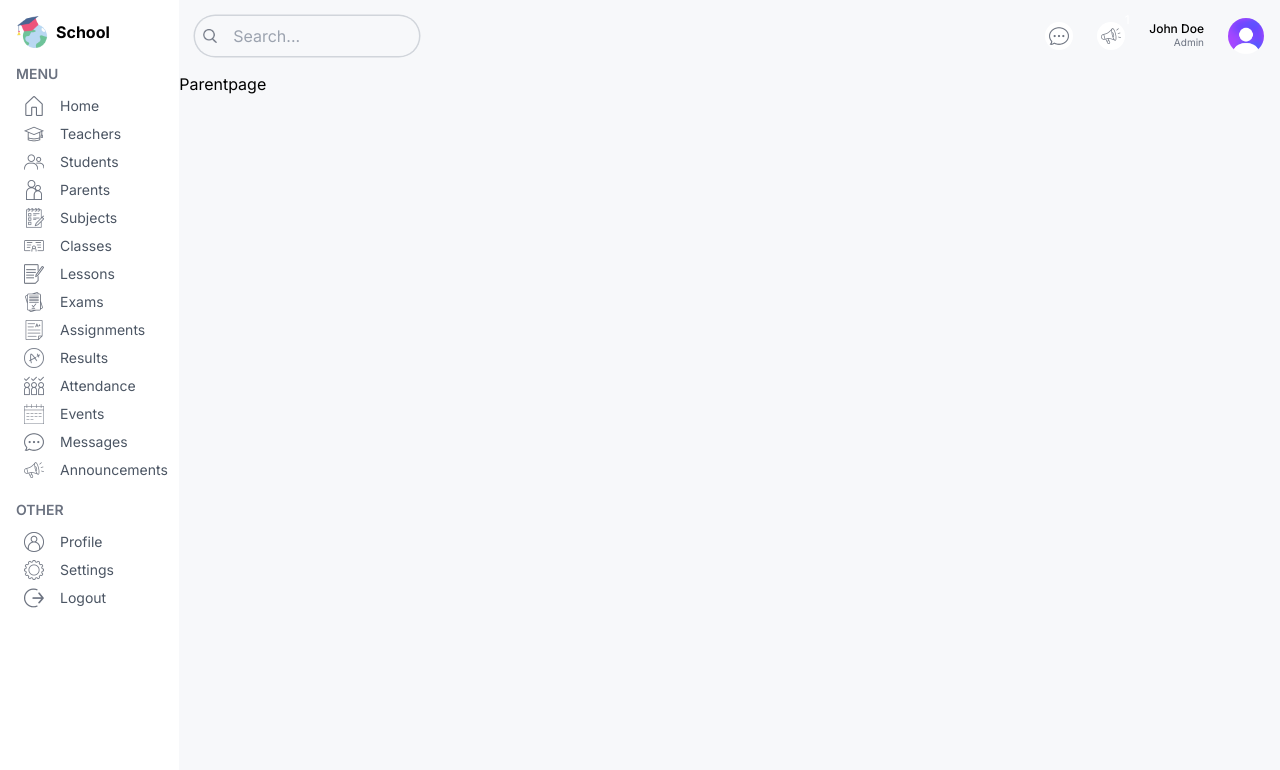
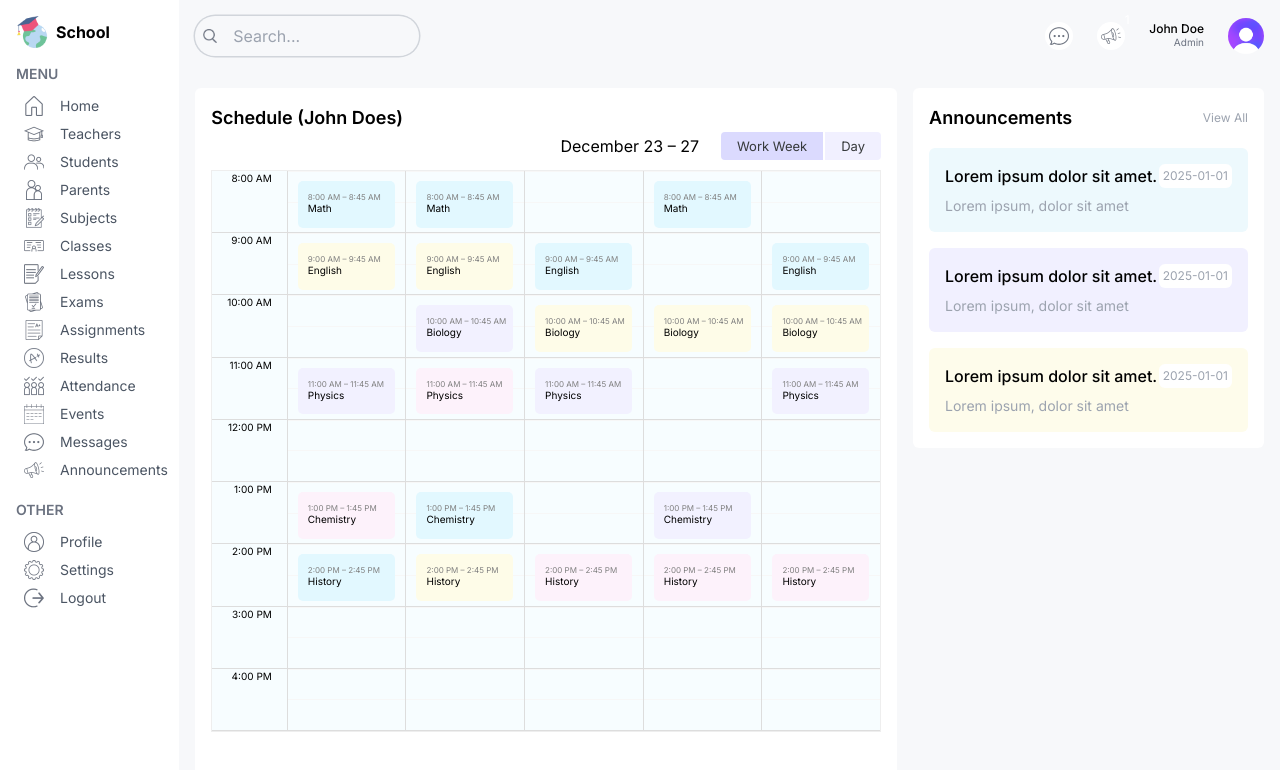
Before and after one commit to Nyakamba/school, a Next.js app: page /parent in a window 1280 px wide. Shown: the top 770 px of the page. Built offline with nearby package versions, Linux system fonts and the light colour scheme.

Commit message:
Design parent page

```diff
--- a/src/app/(dashboard)/parent/page.tsx
+++ b/src/app/(dashboard)/parent/page.tsx
@@ -1,5 +1,25 @@
-const Parentpage = () => {
-  return <div>Parentpage</div>;
+"use client";
+
+import Announcements from "@/components/Announcements";
+import BigCalendar from "@/components/BigCalendar";
+
+const ParentPage = () => {
+  return (
+    <div className="flex-1 p-4 flex gap-4 flex-col xl:flex-row">
+      {/* Left */}
+      <div className="w-full xl:w-2/3">
+        <div className="h-full bg-white rounded-md p-4">
+          <h1 className="text-lg font-semibold">Schedule (John Does)</h1>
+          <BigCalendar />
+        </div>
+      </div>
+
+      {/* RIGHT */}
+      <div className="w-full xl:w-1/3 flex flex-col gap-8 ">
+        <Announcements />
+      </div>
+    </div>
+  );
 };
 
-export default Parentpage;
+export default ParentPage;
```
